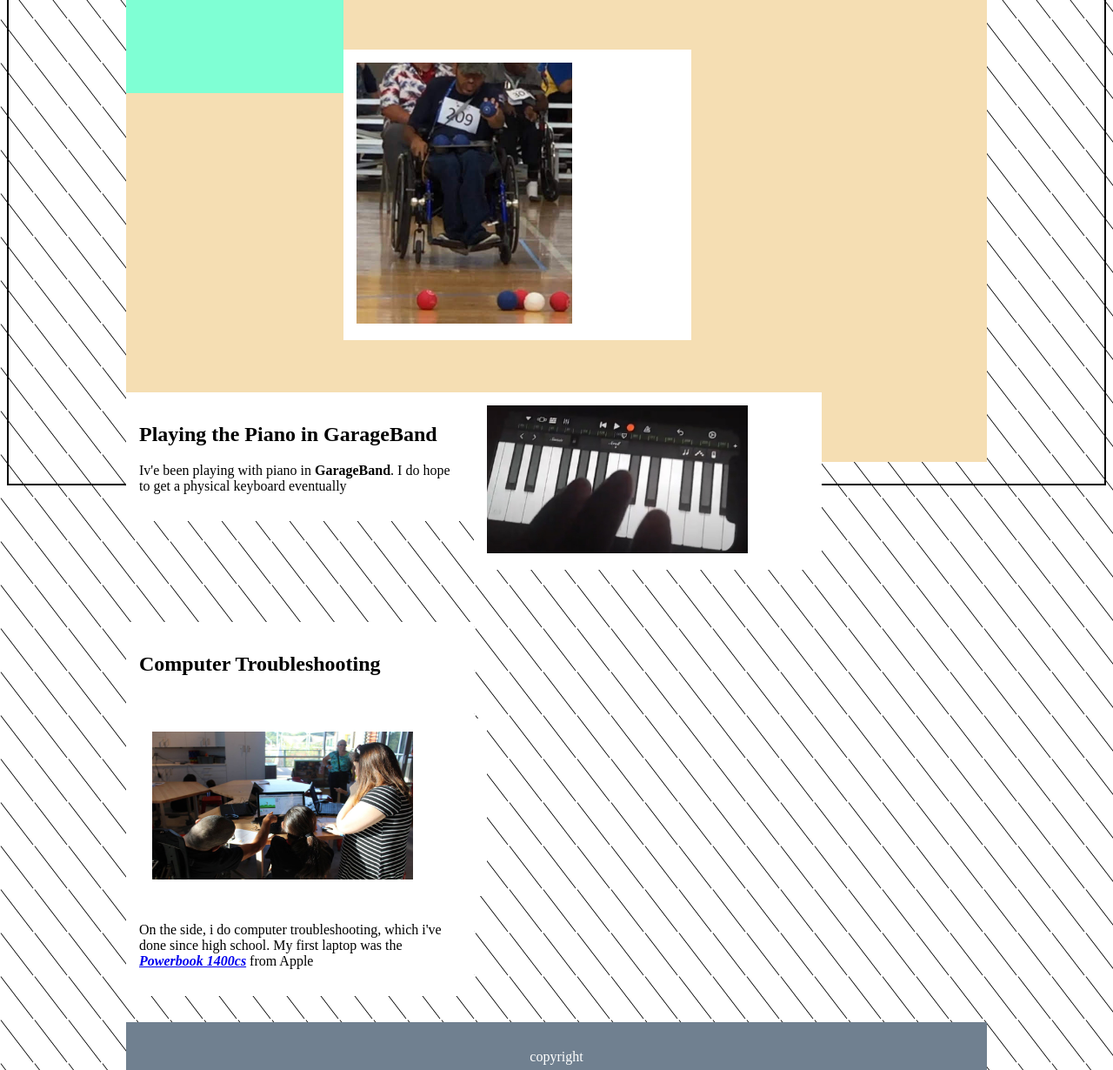
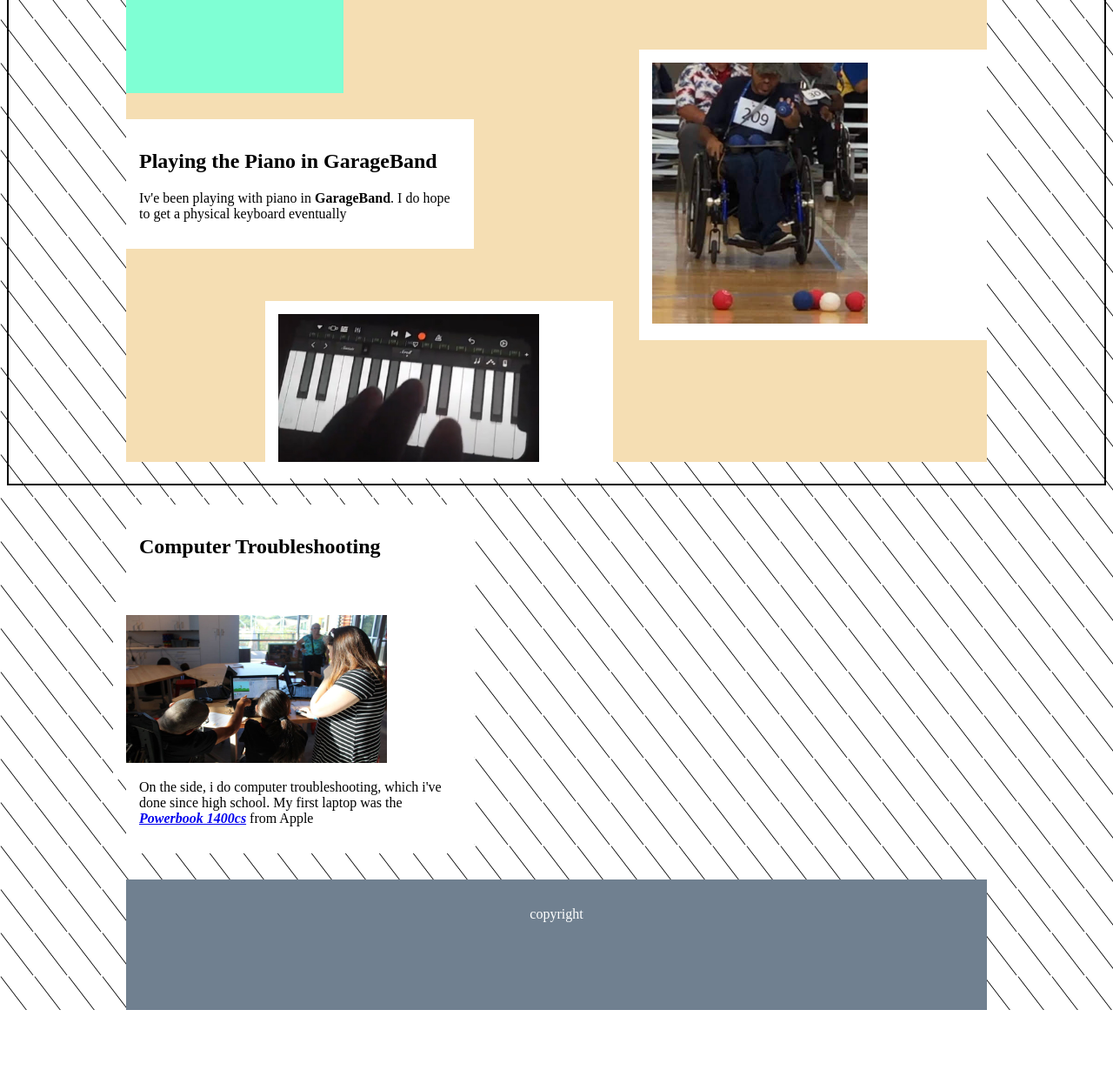
Before and after one commit to dan850/box-model, a plain HTML site: page index.html in a window 1280 px wide. Shown: the part 528-1758 px from the top of the page at 87% size. After the commit the page ends 1689 px from the top, so only its background shows below. Drawn offline with Linux system fonts and the light colour scheme.

Commit message:
Update index.html

```diff
--- a/index.html
+++ b/index.html
@@ -39,7 +39,7 @@
 	</article>
 
 
-	<article class="left"><img src="images/boccia.jpeg" alt="Me competing in 2019" width="248" height="300"></article>
+	<article class="right"><img src="images/boccia.jpeg" alt="Me competing in 2019" width="248" height="300"></article>
 </div>
 
 		<div>
@@ -51,7 +51,7 @@
 <p>Iv'e been playing with piano in <strong>GarageBand</strong>. I do hope to get a physical keyboard eventually</p>
 			</article>
 
-	<article class="left"><img src="images/piano.jpg" alt="Me competing in 2019" width="300" height="170"></article>
+	<article class="right"><img src="images/piano.jpg" alt="Me competing in 2019" width="300" height="170"></article>
 
 </div>
 
@@ -61,12 +61,12 @@
 
 <h2>Computer Troubleshooting</h2>
 
-				<article class="left"><img src="images/computerinstruct.jpg" alt="Me competing in 2019" width="300" height="170"></article>
+				<article class="right"><img src="images/computerinstruct.jpg" alt="Me competing in 2019" width="300" height="170"></article>
 
 
 	<p>On the side, i do computer troubleshooting, which i've done since high school. My first laptop was the <strong><i><a href="https://everymac.com/systems/apple/powerbook/specs/mac_powerbook1400cs_133.html">Powerbook 1400cs</a></i></strong> from Apple</p>
 
-
+</article	>
 	  </div>
 
 
```
